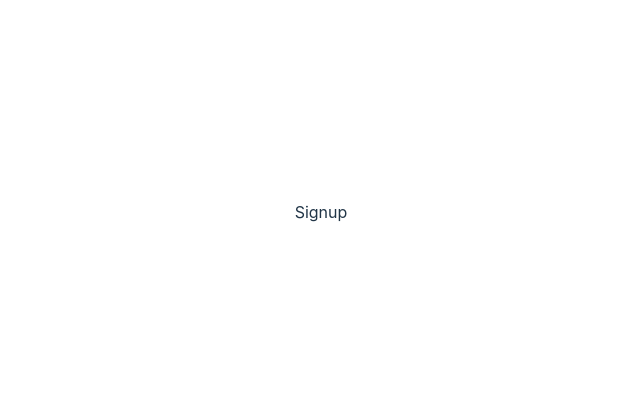
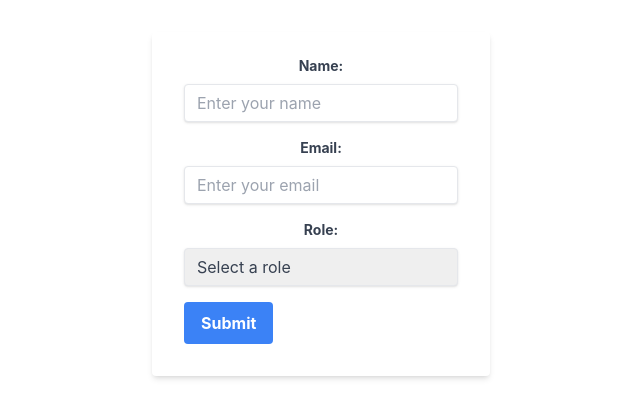
Before and after one commit to deadaf/evault, a React (Vite) app in the folder frontend/: page /signup in a window 1280 px wide. Shown: the part 188-606 px from the top of the page, without its empty margins (319-959 px from the left). Built offline with nearby package versions, Linux system fonts and the light colour scheme.

Commit message:
feat: create signup page

```diff
--- /dev/null
+++ b/frontend/src/consts.js
@@ -0,0 +1,3 @@
+const BACKEND_URL = "http://localhost:5000";
+
+export { BACKEND_URL };
--- a/frontend/src/pages/Home.jsx
+++ b/frontend/src/pages/Home.jsx
@@ -1,25 +1,15 @@
-import { useState } from "react";
+import { Link } from "react-router-dom";
 
 const Home = () => {
-  const [isMetaMaskConnected, setMetaMaskConnected] = useState(false);
-
   return (
     <>
-      {isMetaMaskConnected ? (
-        <div>Connected hai Bro</div>
-      ) : (
-        <div className="flex flex-col gap-3">
-          <button className="p-4">Login using MetaMask</button>
-          <button
-            onClick={() => {
-              setMetaMaskConnected(true);
-            }}
-            className="p-4"
-          >
-            Sign Up, If you are New!
-          </button>
-        </div>
-      )}
+      <div className="flex flex-col gap-3">
+        <button className="p-4">Login using MetaMask</button>
+
+        <Link to="/signup">
+          <button className="p-4">Sign Up, If you are New!</button>
+        </Link>
+      </div>
     </>
   );
 };
--- a/frontend/src/pages/Signup.jsx
+++ b/frontend/src/pages/Signup.jsx
@@ -1,7 +1,122 @@
-import React from "react";
+import { useState } from "react";
+import { useNavigate } from "react-router-dom";
+import { BACKEND_URL } from "../consts";
 
 const Signup = () => {
-  return <div>Signup</div>;
+  const [name, setName] = useState("");
+  const [email, setEmail] = useState("");
+  const [role, setRole] = useState("");
+
+  const navigate = useNavigate();
+
+  const handleNameChange = (event) => {
+    setName(event.target.value);
+  };
+
+  const handleEmailChange = (event) => {
+    setEmail(event.target.value);
+  };
+
+  const handleRoleChange = (event) => {
+    setRole(event.target.value);
+  };
+
+  const handleSubmit = async (event) => {
+    event.preventDefault();
+    if (typeof window.ethereum !== "undefined") {
+      console.log("MetaMask is installed!");
+
+      // Request account access
+      const accounts = await window.ethereum.request({
+        method: "eth_requestAccounts",
+      });
+      const walletAddress = accounts[0];
+
+      await fetch(BACKEND_URL + "/users", {
+        method: "PUT",
+        headers: {
+          "Content-Type": "application/json",
+        },
+        body: JSON.stringify({
+          name,
+          email,
+          userType: role,
+          walletAddress,
+        }),
+      });
+
+      navigate("/login");
+    } else {
+      alert("Please install MetaMask extension in your browser.");
+    }
+  };
+
+  return (
+    <form
+      onSubmit={handleSubmit}
+      className="mb-4 rounded bg-white px-8 pb-8 pt-6 shadow-md"
+    >
+      <div className="mb-4">
+        <label
+          className="mb-2 block text-sm font-bold text-gray-700"
+          htmlFor="username"
+        >
+          Name:
+        </label>
+        <input
+          className="focus:shadow-outline w-full appearance-none rounded border px-3 py-2 leading-tight text-gray-700 shadow focus:outline-none"
+          id="username"
+          type="text"
+          value={name}
+          onChange={handleNameChange}
+          placeholder="Enter your name"
+        />
+      </div>
+      <div className="mb-4">
+        <label
+          className="mb-2 block text-sm font-bold text-gray-700"
+          htmlFor="email"
+        >
+          Email:
+        </label>
+        <input
+          className="focus:shadow-outline w-full appearance-none rounded border px-3 py-2 leading-tight text-gray-700 shadow focus:outline-none"
+          id="email"
+          type="email"
+          value={email}
+          onChange={handleEmailChange}
+          placeholder="Enter your email"
+        />
+      </div>
+      <div className="mb-4">
+        <label
+          className="mb-2 block text-sm font-bold text-gray-700"
+          htmlFor="role"
+        >
+          Role:
+        </label>
+        <select
+          className="focus:shadow-outline w-full appearance-none rounded border px-3 py-2 leading-tight text-gray-700 shadow focus:outline-none"
+          id="role"
+          value={role}
+          onChange={handleRoleChange}
+        >
+          <option value="">Select a role</option>
+          <option value="1">Lawyer</option>
+          <option value="2">Judge</option>
+          <option value="3">Client</option>
+        </select>
+      </div>
+      <div className="flex items-center justify-between">
+        <button
+          className="focus:shadow-outline rounded bg-blue-500 px-4 py-2 font-bold text-white hover:bg-blue-700 focus:outline-none"
+          type="submit"
+        >
+          Submit
+        </button>
+      </div>
+    </form>
+  );
 };
 
 export default Signup;
```
